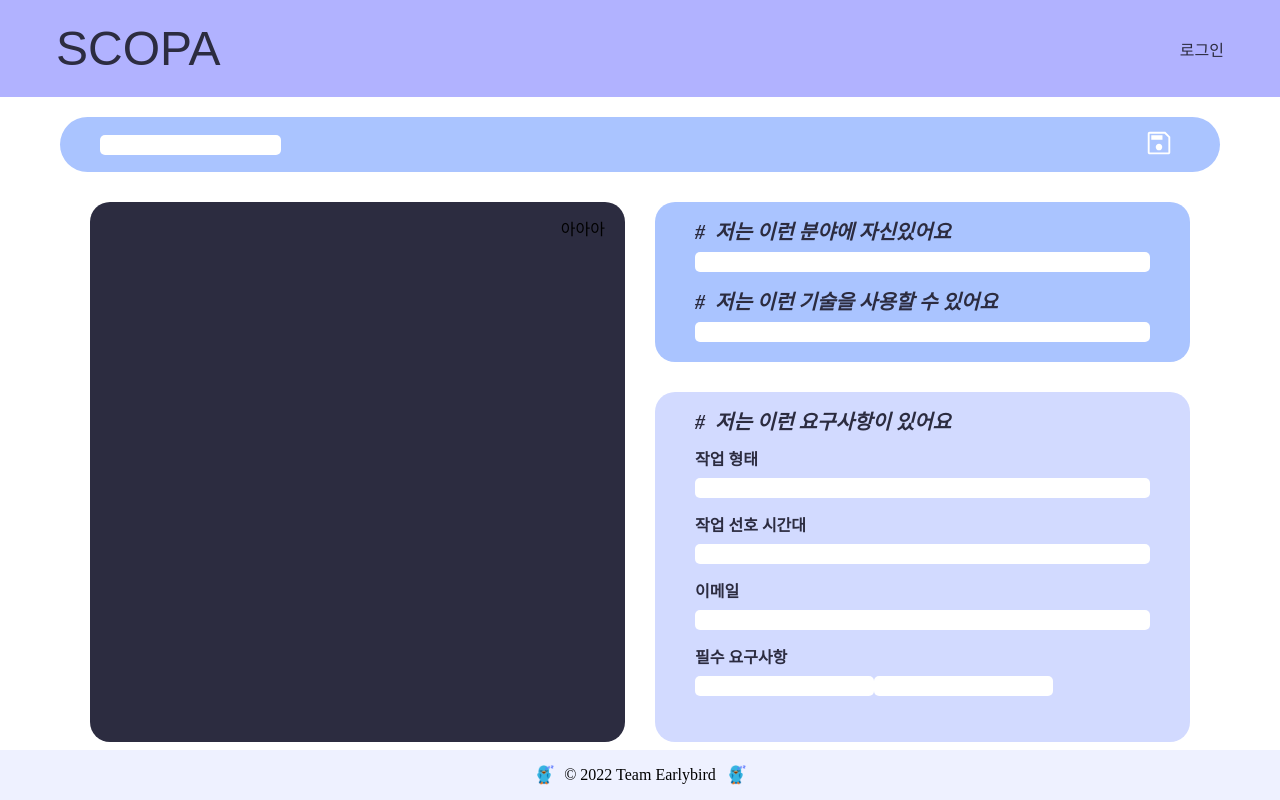
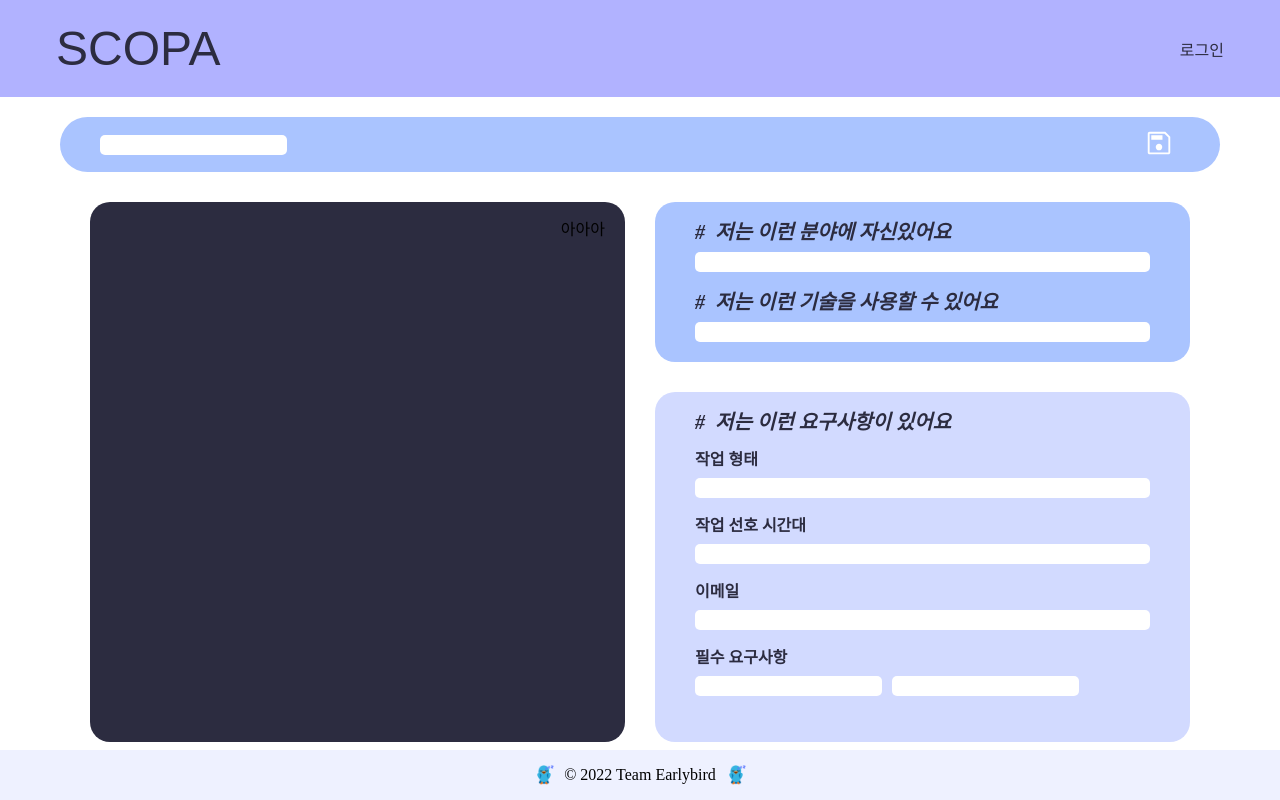
Before and after one commit to boostcampwm-2022/web25-SCOPA, a React (Create React App) app in the folder client/: page /detail/4242 in a window 1280 px wide. Both pictures are taken after a click on the button 1159 px from the left and 144 px from the top of the page. Built offline with nearby package versions, Linux system fonts and the light colour scheme; no server answers.

Commit message:
design: 하단 프로필 에디터 padding 재조정
- 필수 요구사항 input 두개 떨어트림

```diff
--- a/client/src/pages/DetailPage/EditModeContainer/BottomProfileEditor.styles.ts
+++ b/client/src/pages/DetailPage/EditModeContainer/BottomProfileEditor.styles.ts
@@ -40,8 +40,14 @@ export const fieldsetStyle = css({
     backgroundColor: COLORS.WHITE,
     height: COMMON_SIZE.EDITOR_BOX_INPUT_HEIGHT - 2,
     border: 'none',
-    padding: 1,
+    padding: '1px 5px',
     borderRadius: COMMON_SIZE.EDITOR_BOX_INPUT_BORDER_RADIUS,
     marginBottom: COMMON_SIZE.PROFILE_BOX_DD_MARGIN_BOTTOM,
   },
 });
+
+export const requirementFieldWrapperStyle = css({
+  '> input:nth-of-type(1)': {
+    marginRight: 10,
+  },
+});
--- a/client/src/pages/DetailPage/EditModeContainer/BottomProfileEditor.tsx
+++ b/client/src/pages/DetailPage/EditModeContainer/BottomProfileEditor.tsx
@@ -1,6 +1,11 @@
 /** @jsxImportSource @emotion/react */
 
-import { fieldsetStyle, profileBoxWrapperStyle, subtitleStyle } from './BottomProfileEditor.styles';
+import {
+  fieldsetStyle,
+  profileBoxWrapperStyle,
+  requirementFieldWrapperStyle,
+  subtitleStyle,
+} from './BottomProfileEditor.styles';
 
 export const BottomProfileEditor = () => {
   return (
@@ -14,7 +19,7 @@ export const BottomProfileEditor = () => {
         <label htmlFor='bottom-profile-email'>이메일</label>
         <input id='bottom-profile-email' type='text' />
         <label htmlFor='bottom-profile-requirements'>필수 요구사항</label>
-        <div>
+        <div css={requirementFieldWrapperStyle}>
           <input id='bottom-profile-techstack-1' type='text' />
           <input id='bottom-profile-techstack-2' type='text' />
         </div>
--- a/client/src/pages/DetailPage/EditModeContainer/TopProfileEditor.styles.ts
+++ b/client/src/pages/DetailPage/EditModeContainer/TopProfileEditor.styles.ts
@@ -33,7 +33,7 @@ export const fieldsetStyle = css({
     backgroundColor: COLORS.WHITE,
     height: COMMON_SIZE.EDITOR_BOX_INPUT_HEIGHT - 2,
     border: 'none',
-    padding: 1,
+    padding: '1px 5px',
     borderRadius: COMMON_SIZE.EDITOR_BOX_INPUT_BORDER_RADIUS,
   },
 
--- a/client/src/pages/DetailPage/styles.ts
+++ b/client/src/pages/DetailPage/styles.ts
@@ -17,6 +17,7 @@ export const nicknameEditorInputStyle = css({
   border: 'none',
   borderRadius: COMMON_SIZE.EDITOR_BOX_INPUT_BORDER_RADIUS,
   height: COMMON_SIZE.EDITOR_BOX_INPUT_HEIGHT - 2,
+  padding: '1px 5px',
 });
 
 export const nicknameSpanStyle = css({
```
